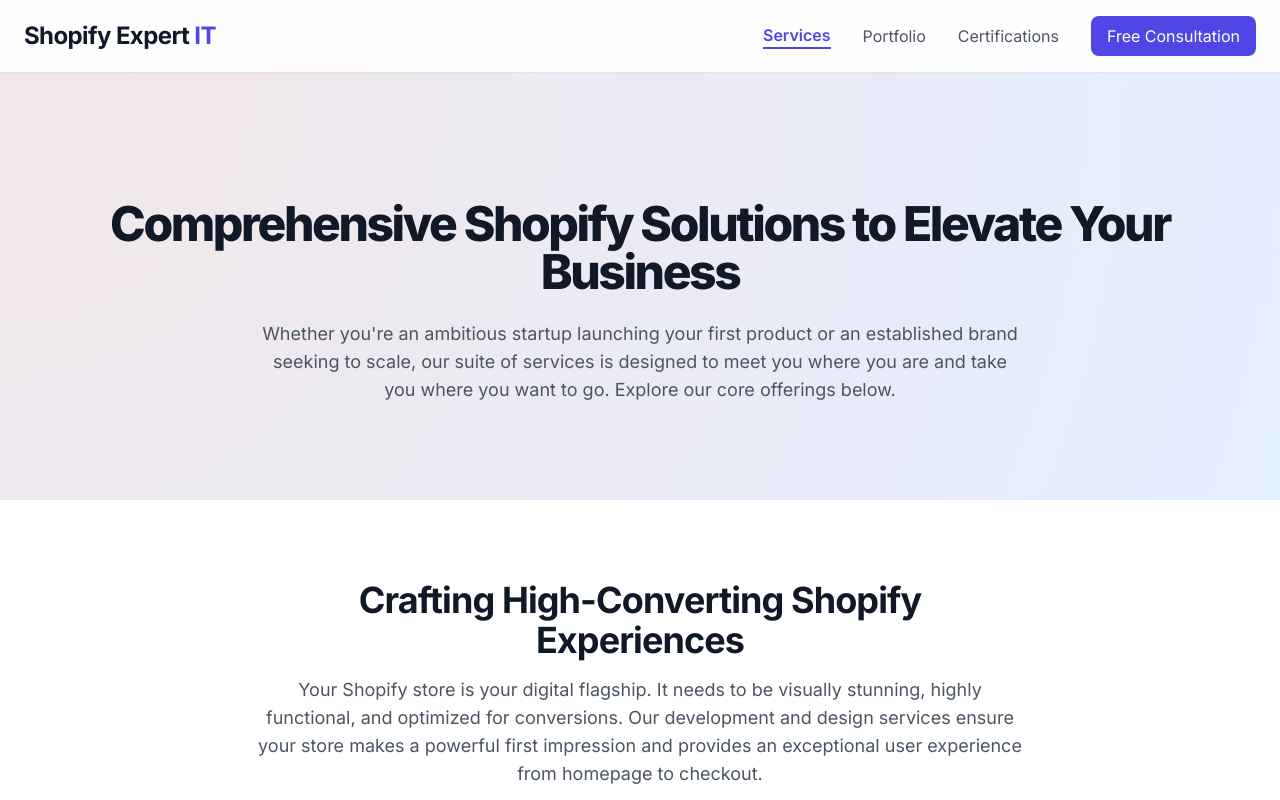
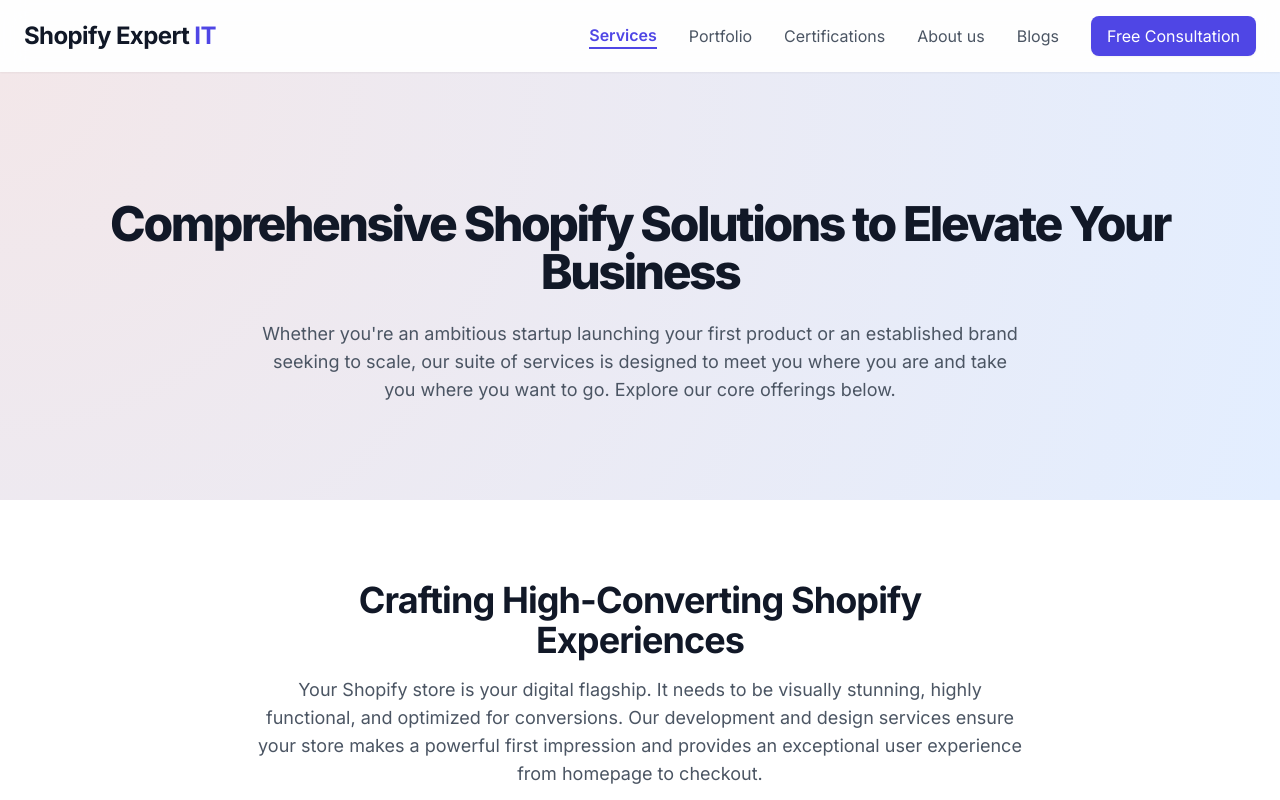
Before and after one commit to shopifyexpertit/web, a plain HTML site: page service.html in a window 1280 px wide. Shown: the top 800 px of the page. Drawn offline with nearby package versions, Linux system fonts and the light colour scheme.

Commit message:
Update service.html

```diff
--- a/service.html
+++ b/service.html
@@ -32,6 +32,8 @@
                 <a href="service.html" class="text-indigo-600 font-semibold border-b-2 border-indigo-600">Services</a>
                 <a href="portfolio.html" class="text-gray-600 hover:text-indigo-600 transition-colors">Portfolio</a>
                 <a href="certifications.html" class="text-gray-600 hover:text-indigo-600 transition-colors">Certifications</a>
+                <a href="about.html" class="text-gray-600 hover:text-indigo-600 transition-colors">About us</a>
+                <a href="blog.html" class="text-gray-600 hover:text-indigo-600 transition-colors">Blogs</a>
                 <a href="https://calendly.com/kaocher/meeting" target="_blank" class="bg-indigo-600 text-white px-4 py-2 rounded-lg hover:bg-indigo-700 transition-all shadow-sm">Free Consultation</a>
             </nav>
             <button id="mobile-menu-button" class="md:hidden">
@@ -43,6 +45,8 @@
             <a href="service.html" class="block py-2 text-indigo-600 font-semibold">Services</a>
             <a href="portfolio.html" class="block py-2 text-gray-600 hover:text-indigo-600">Portfolio</a>
             <a href="certifications.html" class="block py-2 text-gray-600 hover:text-indigo-600">Certifications</a>
+            <a href="about.html" class="text-gray-600 hover:text-indigo-600 transition-colors">About us</a>
+            <a href="blog.html" class="text-gray-600 hover:text-indigo-600 transition-colors">Blogs</a>
             <a href="https://calendly.com/kaocher/meeting" target="_blank" class="block mt-2 bg-indigo-600 text-white text-center px-4 py-2 rounded-lg hover:bg-indigo-700 transition-all">Free Consultation</a>
         </div>
     </header>
```
